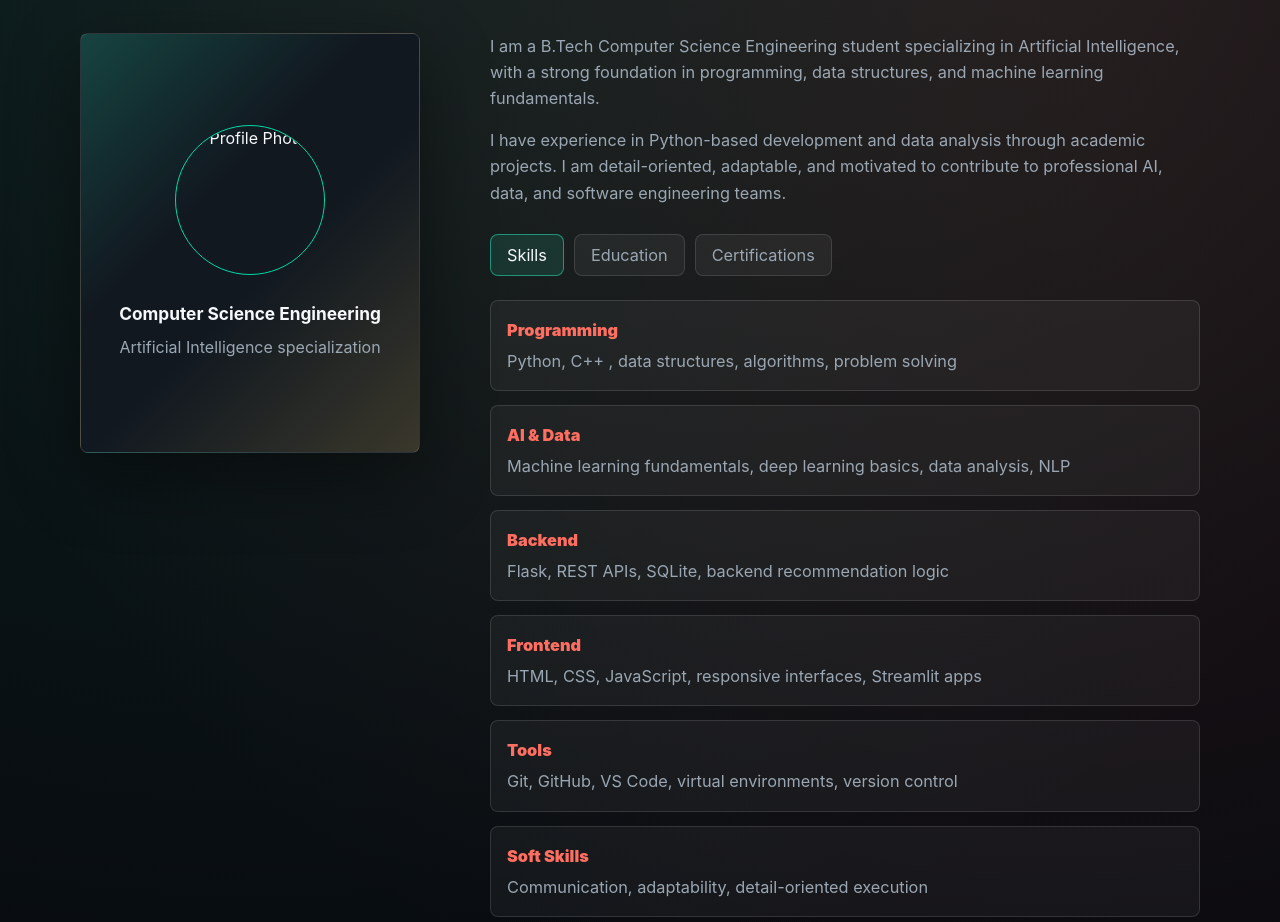
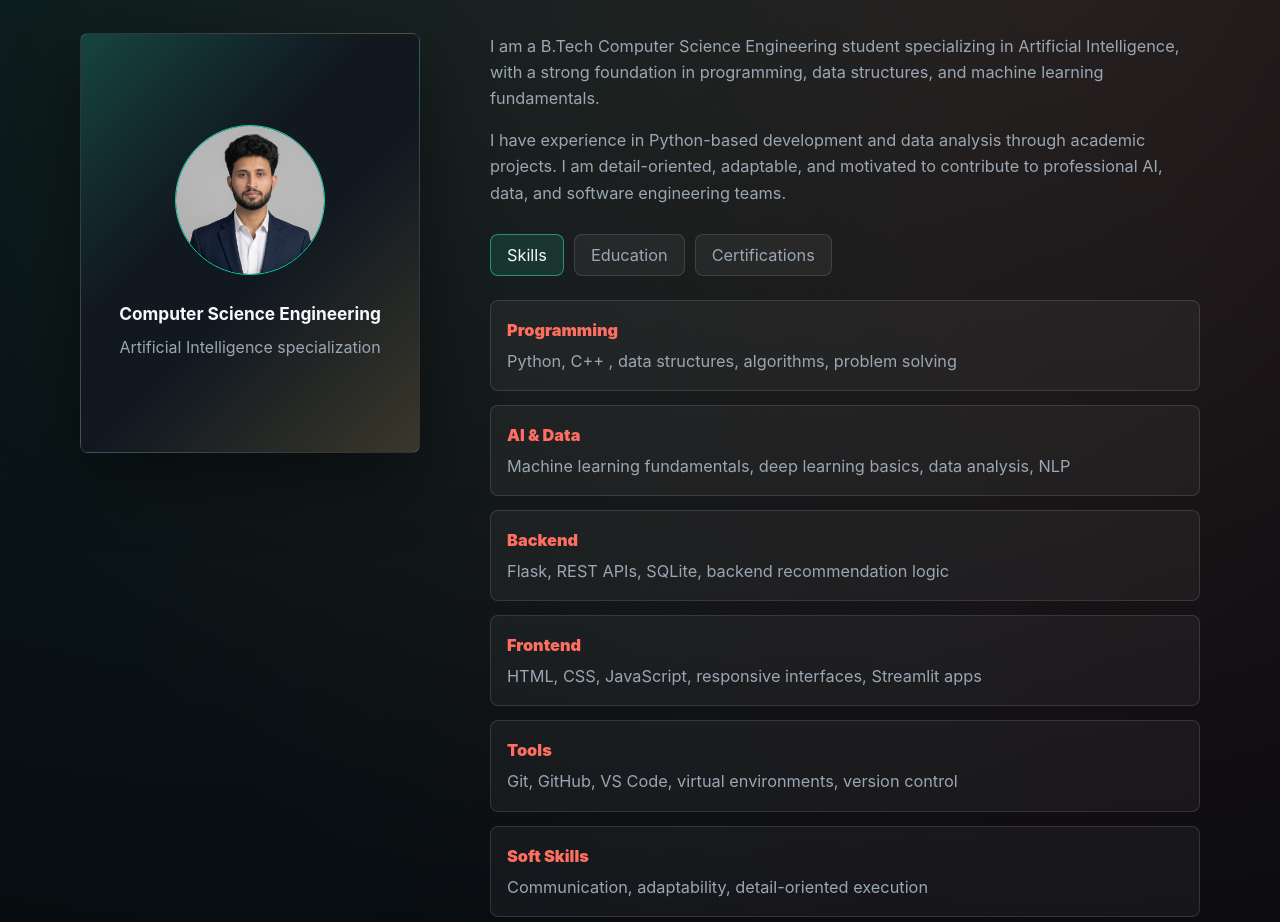
Before and after one commit to Vaibhavd2602/Portfolio, a plain HTML site: page index.html in a window 1280 px wide. Shown: the part 1111-2033 px from the top of the page. Drawn offline with Linux system fonts and the light colour scheme.

Commit message:
Update profile image source in index.html

```diff
--- a/index.html
+++ b/index.html
@@ -55,7 +55,7 @@
        <div class="about-grid">
          <div class="about-photo reveal">
            <div class="profile-card">
-             <img src="profile.jpeg" alt="Profile Photo" class="profile-image">
+             <img src="photo.jpeg" alt="Profile Photo" class="profile-image">
              <strong>Computer Science Engineering</strong>
              <p>Artificial Intelligence specialization</p>
            </div>
```
